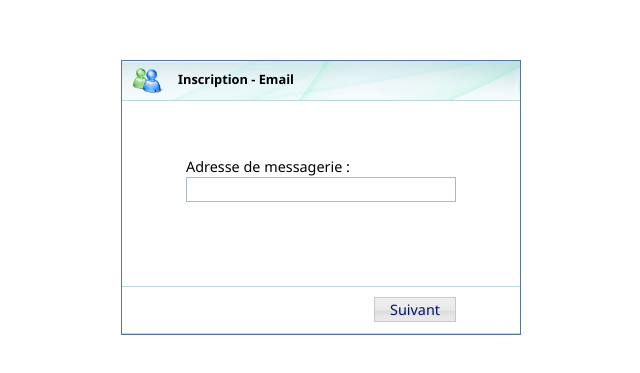
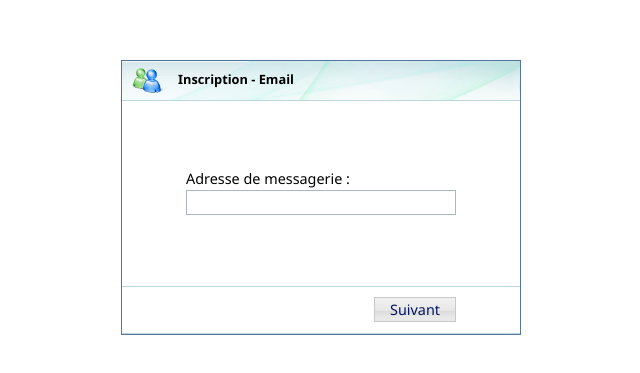
Before and after one commit to david-mi/MSN_Reborn, a React (Vite) app: page /register in a window 1280 px wide. Shown: the part 203-576 px from the top of the page, without its empty margins (319-959 px from the left). Built offline with nearby package versions, Linux system fonts and the light colour scheme; no server answers.

Commit message:
style: add style modifications to FormLayout

```diff
--- a/src/Components/FormLayout/formLayout.module.css
+++ b/src/Components/FormLayout/formLayout.module.css
@@ -3,9 +3,10 @@
   position: relative;
   display: flex;
   flex-direction: column;
-  --gap: 20px;
+  --gap: 30px;
   gap: var(--gap);
   padding-top: clamp(1rem, 0.5vw, 1.5rem);
+  margin-top: var(--gap);
   padding-inline: var(--padding-inline-form);
   background-color: white;
   justify-content: center;
@@ -34,7 +35,7 @@
 
 .form small {
   color: red;
-  margin-top: -15px;
+  margin-top: calc(var(--gap) * -1);
   font-style: italic;
   font-size: clamp(0.8rem, 0.9rem - 0.2vw, 0.9rem);
   min-height: 20px;
```
